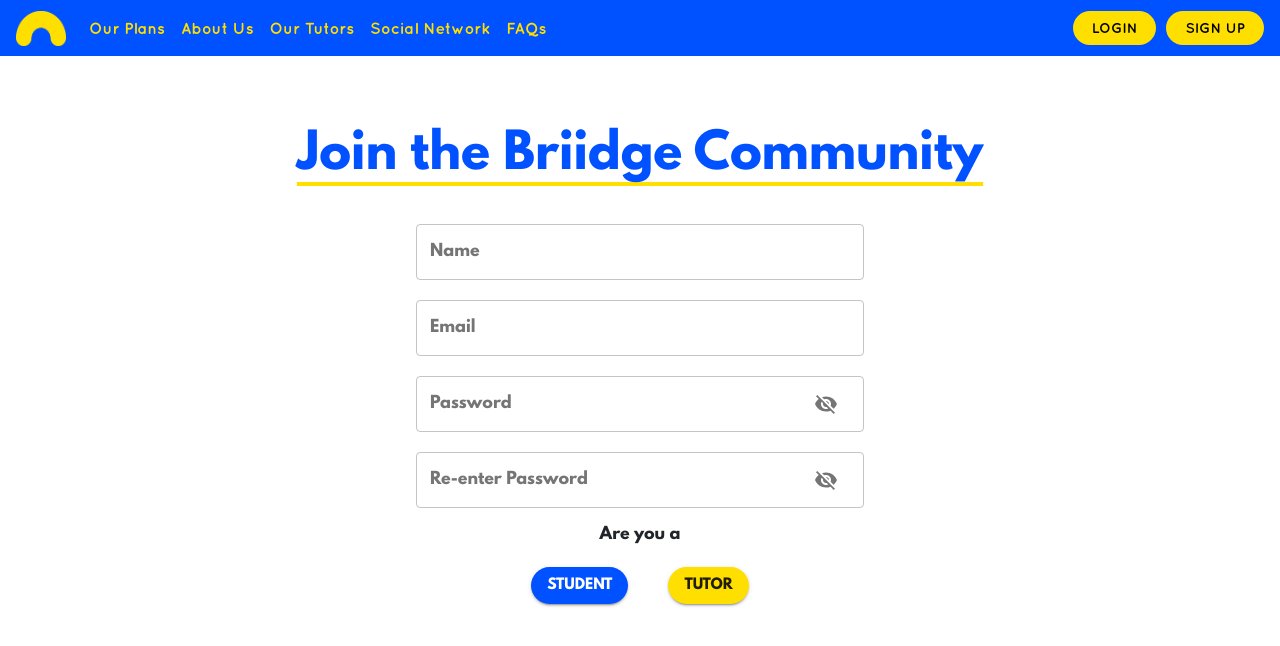
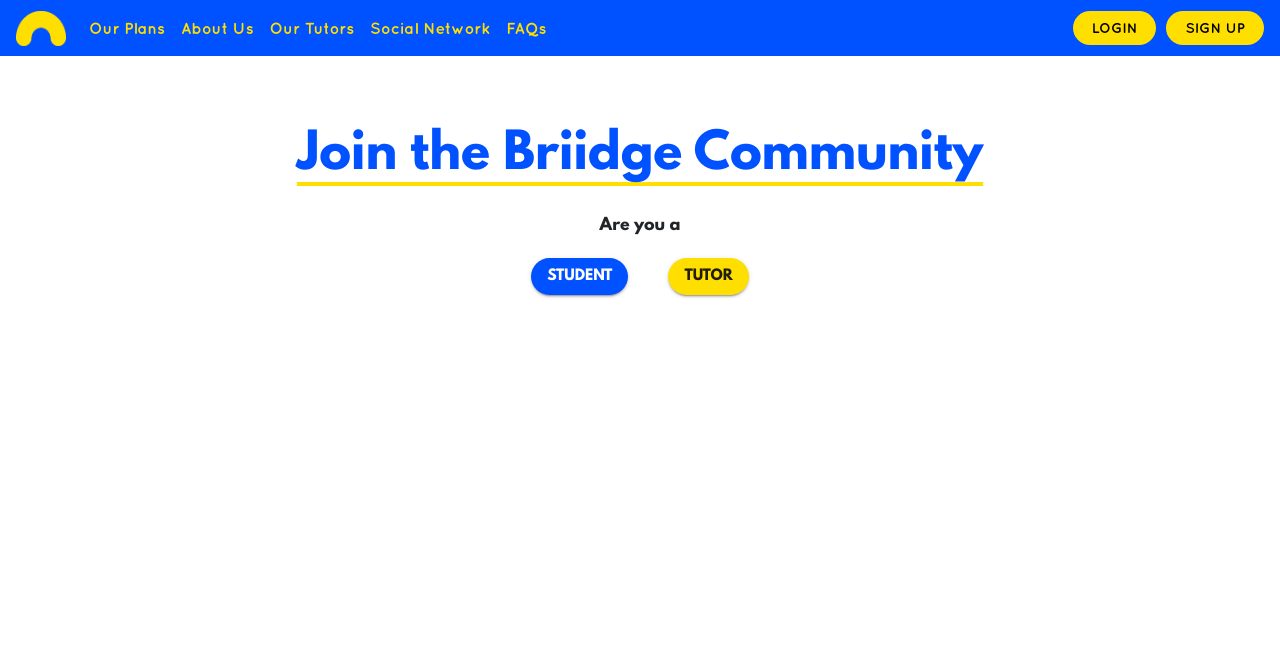
Before and after one commit to briidge-edu/briidge-frontend, a React (Create React App) app: page /signup in a window 1280 px wide. Shown: the top 646 px of the page. Built offline with nearby package versions, Linux system fonts and the light colour scheme.

Commit message:
moved account details form out of common signup component

```diff
--- a/src/components/SignupForm.tsx
+++ b/src/components/SignupForm.tsx
@@ -12,14 +12,10 @@
     },
 
     input: {
-        fontFamily:"LeagueSpartan"
+        fontFamily: "LeagueSpartan"
     },
 
-    button: {
-        fontFamily: 'LeagueSpartan',
-        margin: '20px',
-        borderRadius: '30px'
-    }
+
 }));
 
 export default function LoginForm() {
@@ -30,7 +26,7 @@
         Tutor
     }
 
-    const [ state, setState ] = useState({
+    const [state, setState] = useState({
         name: "",
         email: "",
         password: "",
@@ -38,7 +34,6 @@
         isTutor: false
     });
 
-    const [redirect, setRedirect] = useState(false);
 
     // const [loginErrors, setLoginErrors] = useState();
 
@@ -53,7 +48,7 @@
         setPasswordConfirmationShown(passwordConfirmationShown ? false : true)
     }
 
-    const handleChange = (event:any) => {
+    const handleChange = (event: any) => {
         setState(prev => ({
             ...prev,
             [event.target.id]: event.target.value,
@@ -61,15 +56,10 @@
         }))
     }
 
-    const handleSubmit = (event:any) => {
+    const handleSubmit = (event: any) => {
         event.preventDefault();
         // POST REQUEST GOES HERE
         console.log(state)
-        setRedirect(true);
-    }
-
-    if (redirect && !state.isTutor) {
-        return <Redirect to="/studentsignup" />
     }
 
     return (
@@ -81,14 +71,14 @@
                         onChange={handleChange}
                         value={state.name}
                     />
-                </FormControl> <br/>
+                </FormControl> <br />
                 <FormControl className={classes.field} variant="outlined">
                     <InputLabel className={classes.input}>Email</InputLabel>
                     <OutlinedInput className={classes.input} id="email" aria-describedby="Email field" label="Email"
                         onChange={handleChange}
                         value={state.email}
                     />
-                </FormControl> <br/>
+                </FormControl> <br />
                 <FormControl className={classes.field} variant="outlined">
                     <InputLabel className={classes.input}>Password</InputLabel>
                     <OutlinedInput className={classes.input} id="password" aria-describedby="Password field" label="Password"
@@ -100,13 +90,13 @@
                                     onClick={togglePasswordVisibility}
                                     name="passwordToggle"
                                 >
-                                {passwordShown ? <Visibility  /> : <VisibilityOff />}
+                                    {passwordShown ? <Visibility /> : <VisibilityOff />}
                                 </IconButton>
                             </InputAdornment>}
                         onChange={handleChange}
                         value={state.password}
                     />
-                </FormControl> <br/>
+                </FormControl> <br />
                 <FormControl className={classes.field} variant="outlined">
                     <InputLabel className={classes.input}>Re-enter Password</InputLabel>
                     <OutlinedInput className={classes.input} id="password_confirmation" aria-describedby="Password confirmation field" label="Re-enterPassword"
@@ -118,22 +108,13 @@
                                     onClick={togglePasswordConfirmationVisibility}
                                     name="passwordConfirmationToggle"
                                 >
-                                {passwordConfirmationShown ? <Visibility /> : <VisibilityOff />}
+                                    {passwordConfirmationShown ? <Visibility /> : <VisibilityOff />}
                                 </IconButton>
                             </InputAdornment>}
                         onChange={handleChange}
                         value={state.password_confirmation}
                     />
-                </FormControl> <br/>
-                <div style={{marginTop: '5px'}}>Are you a</div>
-                <Button variant="contained" color="primary" className={classes.button} type="submit"
-                    onClick={() => setState(prev => ({...prev, isTutor: false}))}>
-                    Student
-                </Button>
-                <Button variant="contained" color="secondary" className={classes.button} type="submit"
-                    onClick={() => setState(prev => ({...prev, isTutor: true}))}>
-                    Tutor
-                </Button>
+                </FormControl> <br />
             </form>
         </div>
     )
--- a/src/pages/SignupPage.tsx
+++ b/src/pages/SignupPage.tsx
@@ -1,24 +1,59 @@
-import React from 'react';
+import React, { useState } from 'react';
 import { makeStyles } from '@material-ui/core/styles';
 import SignupForm from '../components/SignupForm';
 import AuthHeader from '../components/AuthHeader';
 import NaviBar from '../components/NaviBar';
+import { Button } from '@material-ui/core';
+import { Redirect } from 'react-router';
 
 const useStyles = makeStyles((theme) => ({
     root: {
         textAlign: 'center',
         fontFamily: 'LeagueSpartan'
+    },
+
+    button: {
+        fontFamily: 'LeagueSpartan',
+        margin: '20px',
+        borderRadius: '30px'
     }
 }));
 
 export default function SignupPage() {
     const classes = useStyles();
 
+    const [redirect, setRedirect] = useState(false);
+    const [student, setStudent] = useState(false);
+
+    const studentRedirect = () => {
+        setStudent(true);
+        setRedirect(true);
+    }
+
+    const tutorRedirect = () => {
+        setStudent(false);
+        setRedirect(true);
+    }
+
+    if (redirect) {
+        if (student) {
+            return <Redirect to='/studentsignup' />
+        } else {
+            return <Redirect to='/studentsignup' />
+        }
+    }
+
     return (
         <div className={classes.root}>
             <NaviBar />
-            <AuthHeader text="Join the Briidge Community"/>
-            <SignupForm />
+            <AuthHeader text="Join the Briidge Community" />
+            <div style={{ marginTop: '5px' }}>Are you a</div>
+            <Button variant="contained" color="primary" className={classes.button} onClick={studentRedirect}>
+                Student
+                </Button>
+            <Button variant="contained" color="secondary" className={classes.button} onClick={tutorRedirect}>
+                Tutor
+                </Button>
         </div>
     )
 }
--- a/src/pages/StudentSignup.tsx
+++ b/src/pages/StudentSignup.tsx
@@ -30,7 +30,7 @@
 }));
 
 function getSteps() {
-    return ['Select master blaster campaign settings', 'Create an ad group', 'Create an ad'];
+    return ['Login Details', 'Personal Details', 'Location Preferences', 'Tutoring Preferences', 'Confirmation'];
   }
 
 export default function StudentSignup() {
```
